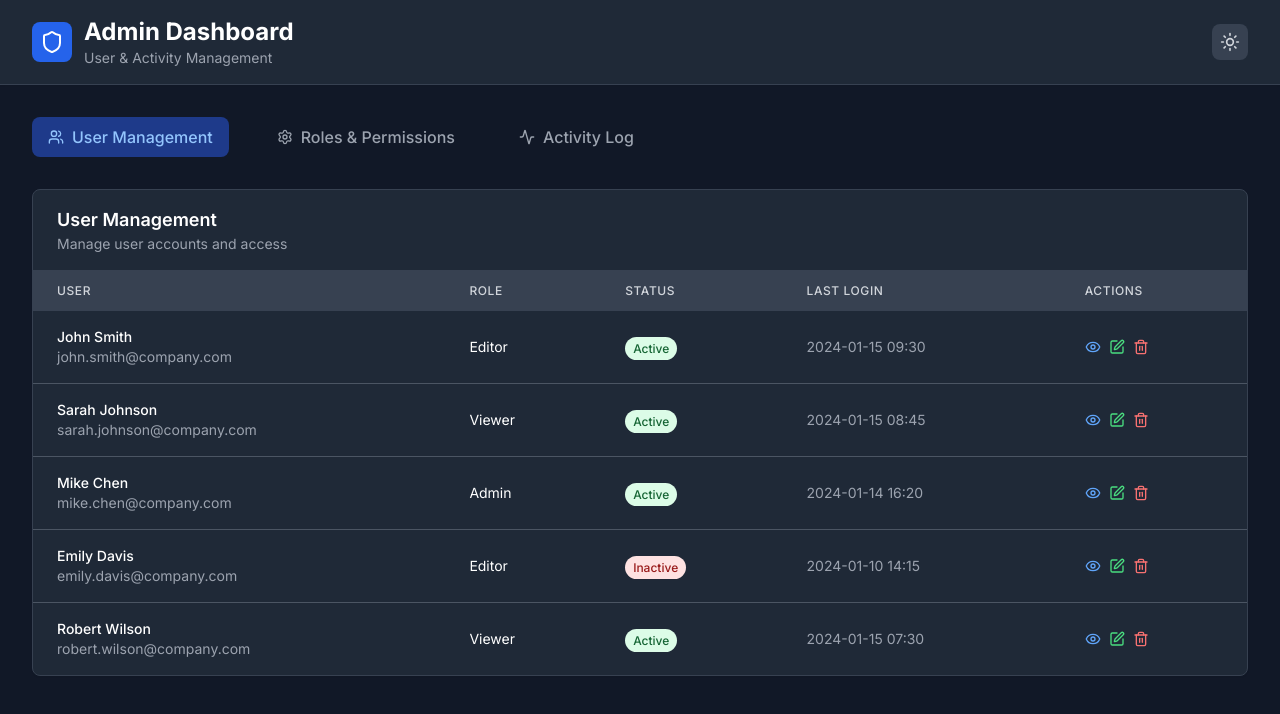
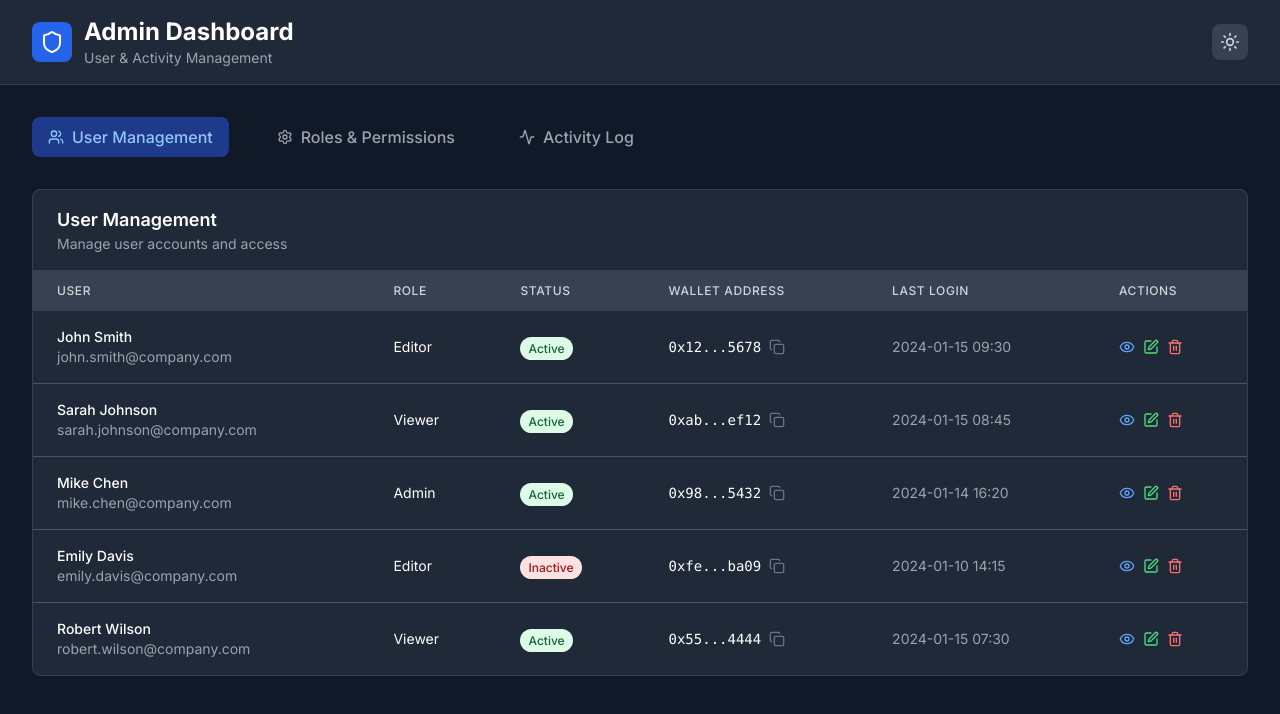
Before and after one commit to Kilros0817/tb_admin, a Next.js app: page /admin in a window 1280 px wide. Shown: the top 714 px of the page. Built offline with nearby package versions, Linux system fonts and the light colour scheme.

Commit message:
Add wallet address column with copy functionality

```diff
--- a/components/UserManagement.tsx
+++ b/components/UserManagement.tsx
@@ -1,6 +1,7 @@
 'use client';
 
-import { Eye, Edit, Trash2 } from 'lucide-react';
+import { Eye, Edit, Trash2, Copy } from 'lucide-react';
+import { useState } from 'react';
 
 interface User {
   id: number;
@@ -9,22 +10,39 @@ interface User {
   role: string;
   status: string;
   lastLogin: string;
+  walletAddress: string;
 }
 
 export default function UserManagement() {
+  const [copiedAddress, setCopiedAddress] = useState<string | null>(null);
+
   // Demo data moved to component level
   const users: User[] = [
-    { id: 1, name: 'John Smith', email: 'john.smith@company.com', role: 'Editor', status: 'Active', lastLogin: '2024-01-15 09:30' },
-    { id: 2, name: 'Sarah Johnson', email: 'sarah.johnson@company.com', role: 'Viewer', status: 'Active', lastLogin: '2024-01-15 08:45' },
-    { id: 3, name: 'Mike Chen', email: 'mike.chen@company.com', role: 'Admin', status: 'Active', lastLogin: '2024-01-14 16:20' },
-    { id: 4, name: 'Emily Davis', email: 'emily.davis@company.com', role: 'Editor', status: 'Inactive', lastLogin: '2024-01-10 14:15' },
-    { id: 5, name: 'Robert Wilson', email: 'robert.wilson@company.com', role: 'Viewer', status: 'Active', lastLogin: '2024-01-15 07:30' }
+    { id: 1, name: 'John Smith', email: 'john.smith@company.com', role: 'Editor', status: 'Active', lastLogin: '2024-01-15 09:30', walletAddress: '0x1234567890abcdef1234567890abcdef12345678' },
+    { id: 2, name: 'Sarah Johnson', email: 'sarah.johnson@company.com', role: 'Viewer', status: 'Active', lastLogin: '2024-01-15 08:45', walletAddress: '0xabcdef1234567890abcdef1234567890abcdef12' },
+    { id: 3, name: 'Mike Chen', email: 'mike.chen@company.com', role: 'Admin', status: 'Active', lastLogin: '2024-01-14 16:20', walletAddress: '0x9876543210fedcba9876543210fedcba98765432' },
+    { id: 4, name: 'Emily Davis', email: 'emily.davis@company.com', role: 'Editor', status: 'Inactive', lastLogin: '2024-01-10 14:15', walletAddress: '0xfedcba0987654321fedcba0987654321fedcba09' },
+    { id: 5, name: 'Robert Wilson', email: 'robert.wilson@company.com', role: 'Viewer', status: 'Active', lastLogin: '2024-01-15 07:30', walletAddress: '0x5555666677778888999900001111222233334444' }
   ];
 
   const getStatusBadge = (status: string) => {
     return status === 'Active'
       ? 'bg-green-100 text-green-800 px-2 py-1 rounded-full text-xs font-medium'
       : 'bg-red-100 text-red-800 px-2 py-1 rounded-full text-xs font-medium';
+  };
+
+  const truncateWalletAddress = (address: string) => {
+    return `${address.slice(0, 4)}...${address.slice(-4)}`;
+  };
+
+  const copyToClipboard = async (address: string) => {
+    try {
+      await navigator.clipboard.writeText(address);
+      setCopiedAddress(address);
+      setTimeout(() => setCopiedAddress(null), 2000);
+    } catch (err) {
+      console.error('Failed to copy address:', err);
+    }
   };
 
   return (
@@ -40,6 +58,7 @@ export default function UserManagement() {
               <th className="px-6 py-3 text-left text-xs font-medium text-gray-500 dark:text-gray-300 uppercase tracking-wider">User</th>
               <th className="px-6 py-3 text-left text-xs font-medium text-gray-500 dark:text-gray-300 uppercase tracking-wider">Role</th>
               <th className="px-6 py-3 text-left text-xs font-medium text-gray-500 dark:text-gray-300 uppercase tracking-wider">Status</th>
+              <th className="px-6 py-3 text-left text-xs font-medium text-gray-500 dark:text-gray-300 uppercase tracking-wider">Wallet Address</th>
               <th className="px-6 py-3 text-left text-xs font-medium text-gray-500 dark:text-gray-300 uppercase tracking-wider">Last Login</th>
               <th className="px-6 py-3 text-left text-xs font-medium text-gray-500 dark:text-gray-300 uppercase tracking-wider">Actions</th>
             </tr>
@@ -56,6 +75,23 @@ export default function UserManagement() {
                 <td className="px-6 py-4 text-sm text-gray-900 dark:text-white">{user.role}</td>
                 <td className="px-6 py-4">
                   <span className={getStatusBadge(user.status)}>{user.status}</span>
+                </td>
+                <td className="px-6 py-4">
+                  <div className="flex items-center space-x-2">
+                    <span className="text-sm font-mono text-gray-900 dark:text-white">
+                      {truncateWalletAddress(user.walletAddress)}
+                    </span>
+                    <button
+                      onClick={() => copyToClipboard(user.walletAddress)}
+                      className="text-gray-400 hover:text-gray-600 dark:text-gray-500 dark:hover:text-gray-300 transition-colors"
+                      title="Copy wallet address"
+                    >
+                      <Copy className="w-4 h-4" />
+                    </button>
+                    {copiedAddress === user.walletAddress && (
+                      <span className="text-xs text-green-600 dark:text-green-400">Copied!</span>
+                    )}
+                  </div>
                 </td>
                 <td className="px-6 py-4 text-sm text-gray-500 dark:text-gray-400">{user.lastLogin}</td>
                 <td className="px-6 py-4">
```
